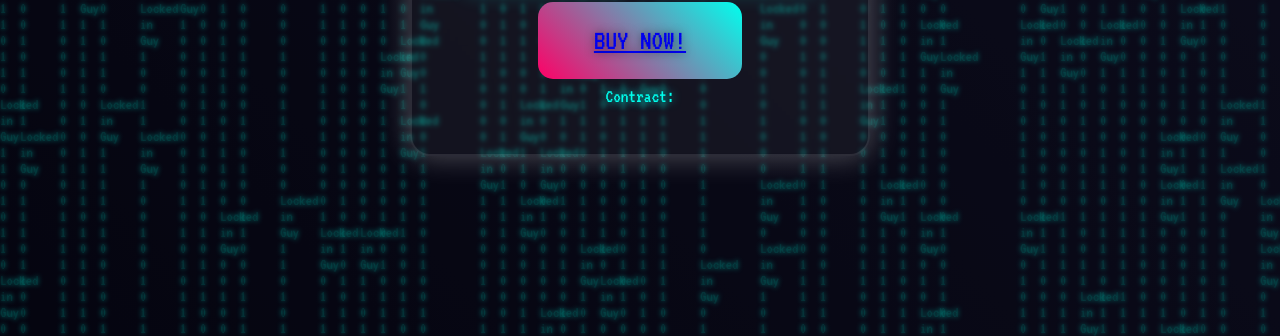
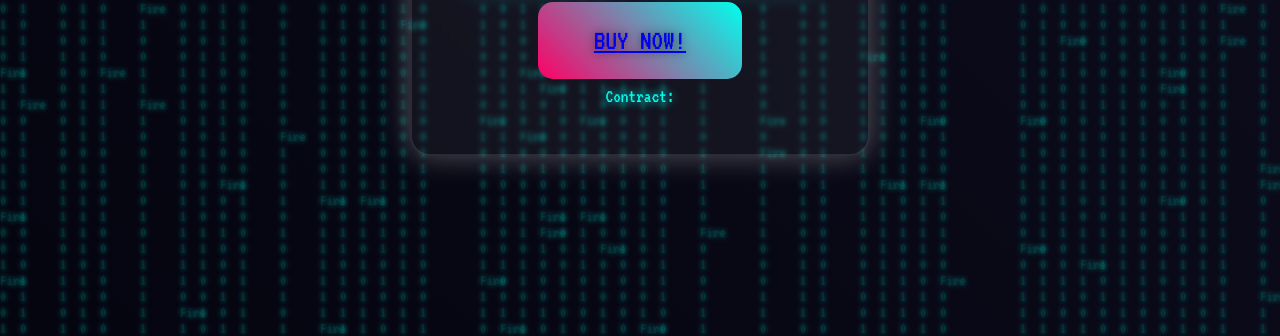
Before and after one commit to TazManiaOnSol/fire, a plain HTML site: page index.html in a window 1280 px wide. Shown: the part 464-800 px from the top of the page. Drawn offline with Linux system fonts and the light colour scheme.

Commit message:
Update index.html

```diff
--- a/index.html
+++ b/index.html
@@ -184,7 +184,7 @@
         column.classList.add('matrix-column');
         column.style.left = i * 20 + 'px';
         column.style.animationDelay = Math.random() * 20 + 's';
-        column.innerHTML = Array.from({ length: 50 }, () => Math.random() > 0.95 ? 'Locked in Guy' : Math.random() > 0.5 ? '1' : '0').join('<br>');
+        column.innerHTML = Array.from({ length: 50 }, () => Math.random() > 0.95 ? 'Fire' : Math.random() > 0.5 ? '1' : '0').join('<br>');
         container.appendChild(column);
       }
     });
```
